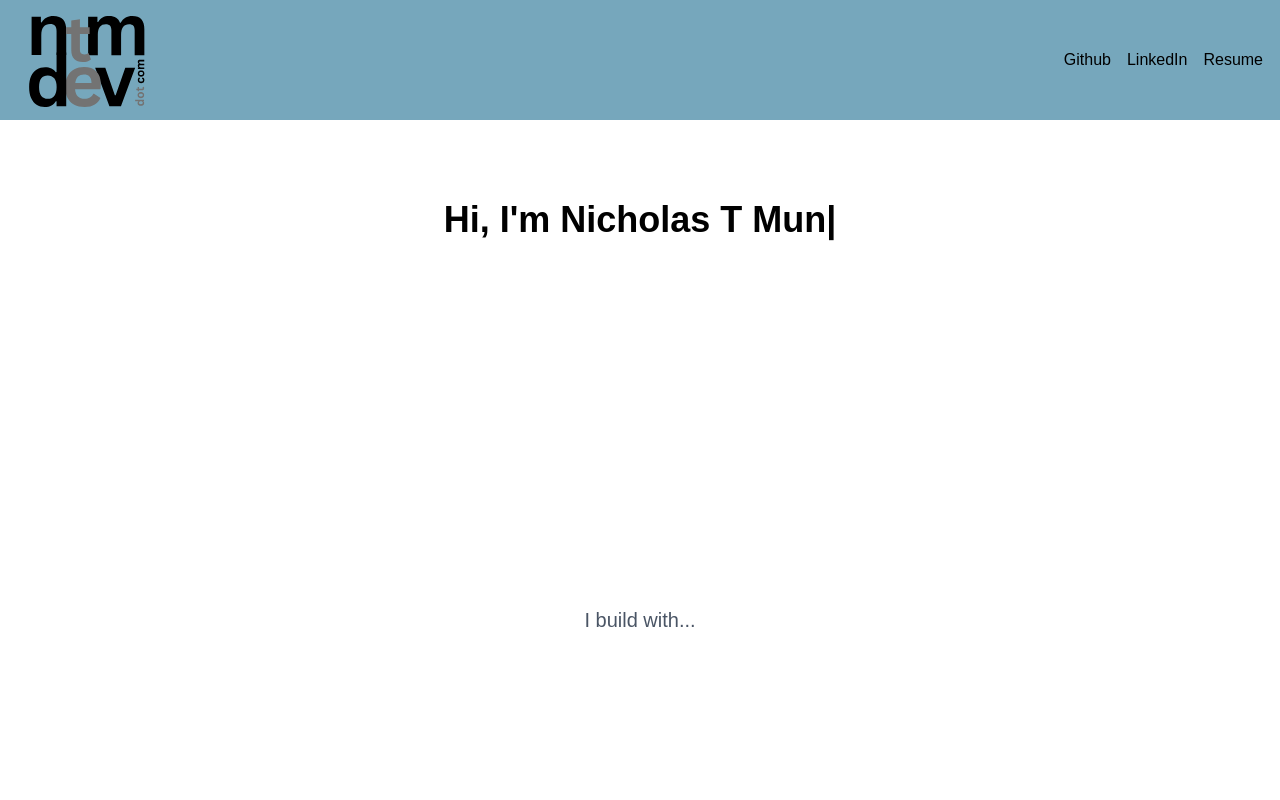
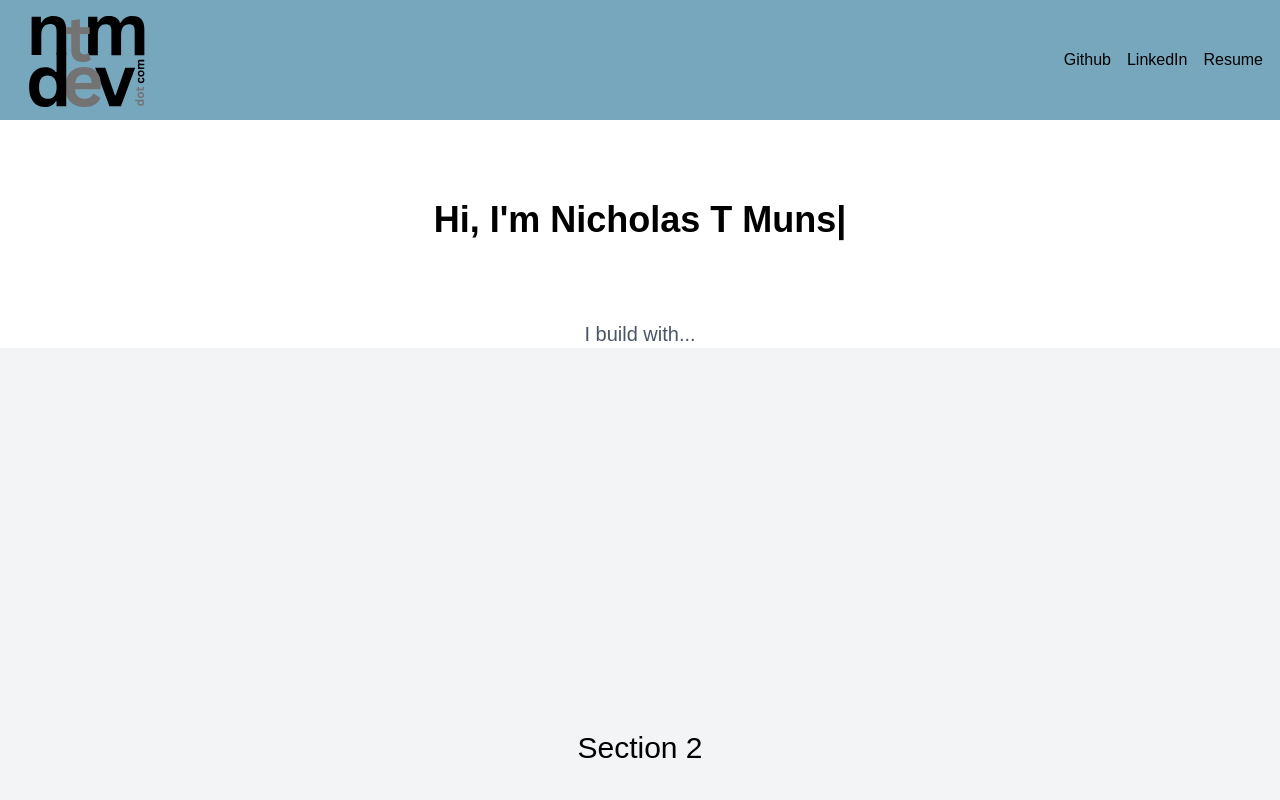
Before and after one commit to NicholasMunson/ntmdevdotcom, a Next.js app: page / in a window 1280 px wide. Shown: the top 800 px of the page. Built offline with nearby package versions, Linux system fonts and the light colour scheme.

Commit message:
Implement typing effect in Intro component; refactor layout in Home and IntroCopy components for improved structure and visual consistency.

```diff
--- a/src/app/components/header/Intro.tsx
+++ b/src/app/components/header/Intro.tsx
@@ -1,11 +1,9 @@
 "use client";
-import { useState, useEffect } from "react";
 import { useParallax } from "../../hooks/useParallax";
+import { useTypingEffect } from "../../hooks/useTypingEffect";
 
 export default function Intro() {
-  const [displayText, setDisplayText] = useState("");
-  const [isDeleting, setIsDeleting] = useState(false);
-  const { transform } = useParallax({ speed: 0.5, direction: "down" });
+  const { transform } = useParallax({ speed: 0.5, direction: "up" });
   const texts = [
     "Hi, I'm Nicholas T Munson",
     "A Full-Stack JavaScript Developer",
@@ -13,40 +11,12 @@ export default function Intro() {
     "I build digital solutions that matter",
     "Let's build something together!",
   ];
-  const [textIndex, setTextIndex] = useState(0);
-  const [currentIndex, setCurrentIndex] = useState(0);
-  const fullText = texts[textIndex];
-
-  useEffect(() => {
-    if (!isDeleting && currentIndex < fullText.length) {
-      // Typing
-      const timeout = setTimeout(() => {
-        setDisplayText((prev) => prev + fullText[currentIndex]);
-        setCurrentIndex((prev) => prev + 1);
-      }, 150);
-
-      return () => clearTimeout(timeout);
-    } else if (!isDeleting && currentIndex === fullText.length) {
-      // Wait 2 seconds after typing completes
-      const timeout = setTimeout(() => {
-        setIsDeleting(true);
-      }, 2000);
-
-      return () => clearTimeout(timeout);
-    } else if (isDeleting && currentIndex > 0) {
-      // Deleting
-      const timeout = setTimeout(() => {
-        setDisplayText((prev) => prev.slice(0, -1));
-        setCurrentIndex((prev) => prev - 1);
-      }, 100);
-
-      return () => clearTimeout(timeout);
-    } else if (isDeleting && currentIndex === 0) {
-      // Move to next text and reset to start typing again
-      setTextIndex((prev) => (prev + 1) % texts.length);
-      setIsDeleting(false);
-    }
-  }, [currentIndex, fullText, isDeleting, textIndex, texts.length]);
+  const { displayText } = useTypingEffect({
+    texts,
+    typingSpeed: 150,
+    deletingSpeed: 100,
+    pauseTime: 2000,
+  });
 
   return (
     <div
--- a/src/app/components/intro/Intro copy.tsx
+++ b/src/app/components/intro/Intro copy.tsx
@@ -2,11 +2,11 @@
 import { useParallax } from "../../hooks/useParallax";
 
 export default function IntroCopy() {
-  const { transform } = useParallax({ speed: 0.3, direction: "up" });
+  const { transform } = useParallax({ speed: 0.3, direction: "down" });
 
   return (
     <div
-      className="flex flex-col flex-1 items-center justify-center h-100"
+      className="flex flex-col flex-1 items-center justify-center"
       style={{ transform }}
     >
       <p className="text-xl text-gray-600">I build with...</p>
--- /dev/null
+++ b/src/app/hooks/useTypingEffect.ts
@@ -0,0 +1,64 @@
+"use client";
+import { useState, useEffect } from "react";
+
+interface UseTypingEffectOptions {
+  texts: string[];
+  typingSpeed?: number;
+  deletingSpeed?: number;
+  pauseTime?: number;
+}
+
+export function useTypingEffect({
+  texts,
+  typingSpeed = 150,
+  deletingSpeed = 100,
+  pauseTime = 2000,
+}: UseTypingEffectOptions) {
+  const [displayText, setDisplayText] = useState("");
+  const [isDeleting, setIsDeleting] = useState(false);
+  const [textIndex, setTextIndex] = useState(0);
+  const [currentIndex, setCurrentIndex] = useState(0);
+  const fullText = texts[textIndex];
+
+  useEffect(() => {
+    if (!isDeleting && currentIndex < fullText.length) {
+      // Typing
+      const timeout = setTimeout(() => {
+        setDisplayText((prev) => prev + fullText[currentIndex]);
+        setCurrentIndex((prev) => prev + 1);
+      }, typingSpeed);
+
+      return () => clearTimeout(timeout);
+    } else if (!isDeleting && currentIndex === fullText.length) {
+      // Wait after typing completes
+      const timeout = setTimeout(() => {
+        setIsDeleting(true);
+      }, pauseTime);
+
+      return () => clearTimeout(timeout);
+    } else if (isDeleting && currentIndex > 0) {
+      // Deleting
+      const timeout = setTimeout(() => {
+        setDisplayText((prev) => prev.slice(0, -1));
+        setCurrentIndex((prev) => prev - 1);
+      }, deletingSpeed);
+
+      return () => clearTimeout(timeout);
+    } else if (isDeleting && currentIndex === 0) {
+      // Move to next text and reset to start typing again
+      setTextIndex((prev) => (prev + 1) % texts.length);
+      setIsDeleting(false);
+    }
+  }, [
+    currentIndex,
+    fullText,
+    isDeleting,
+    textIndex,
+    texts.length,
+    typingSpeed,
+    deletingSpeed,
+    pauseTime,
+  ]);
+
+  return { displayText, isDeleting, currentTextIndex: textIndex };
+}
--- a/src/app/page.tsx
+++ b/src/app/page.tsx
@@ -7,10 +7,10 @@ export default function Home() {
   return (
     <div className="flex flex-col">
       <Header />
-      <div className="h-screen flex flex-col items-center justify-center">
+      {/* <div className="h-screen flex flex-col items-center justify-center"> */}
         <Intro />
         <IntroCopy />
-      </div>
+      {/* </div> */}
 
       {/* Add content to make page scrollable */}
       <div className="h-screen bg-gray-100 flex items-center justify-center">
```
